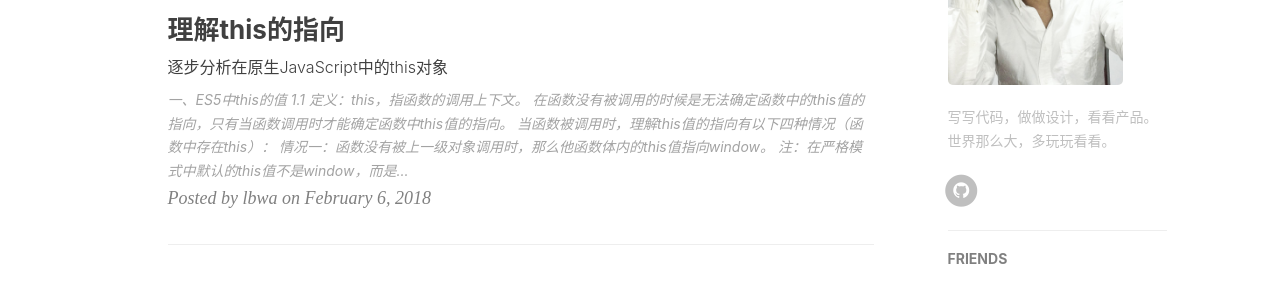
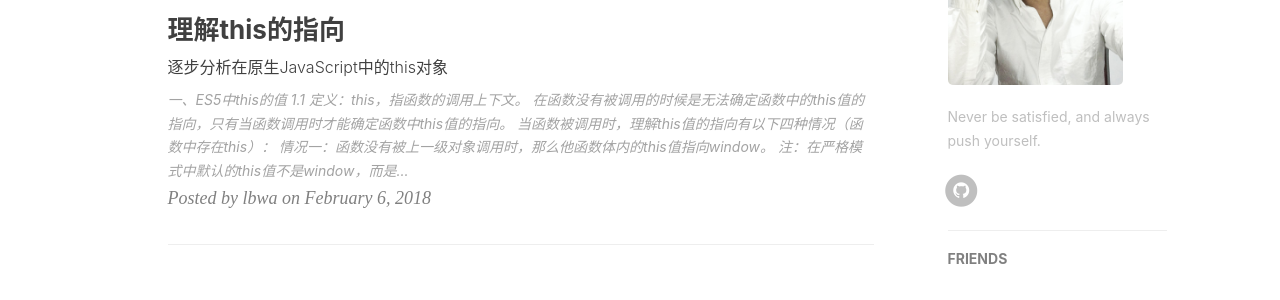
Before and after one commit to lbwa/lbwa.github.io, a Jekyll site: the page built from index.html, in a window 1280 px wide. Shown: the part 716-1016 px from the top of the page. Built offline with Jekyll 4.4.1, drawn with Linux system fonts in a browser that asks for light colours; nearby versions of some CDN libraries; the list of posts is cut into pages by our own code; comment, search, counter and statistics services are not loaded.

Commit message:
修改描述

```diff
--- a/_config.yml
+++ b/_config.yml
@@ -45,11 +45,6 @@
 # Disqus settings
 #disqus_username: _your_disqus_short_name_
 
-# Duoshuo settings
-duoshuo_username: Lbwablog
-# Share component is depend on Comment so we can NOT use share only.
-duoshuo_share: true                     # set to false if you want to use Comment without Sharing
-
 
 
 
@@ -64,7 +59,7 @@
 
 # Sidebar settings
 sidebar: true                           # whether or not using Sidebar.
-sidebar-about-description: "写写代码，做做设计，看看产品。世界那么大，多玩玩看看。"
+sidebar-about-description: "Never be satisfied, and always push yourself."
 sidebar-avatar: /img/avatar.jpg      # use absolute URL, seeing it's used in both `/` and `/about/`
 
 
```
